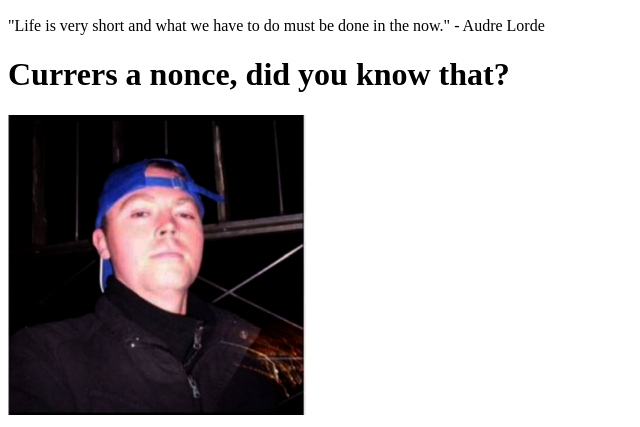
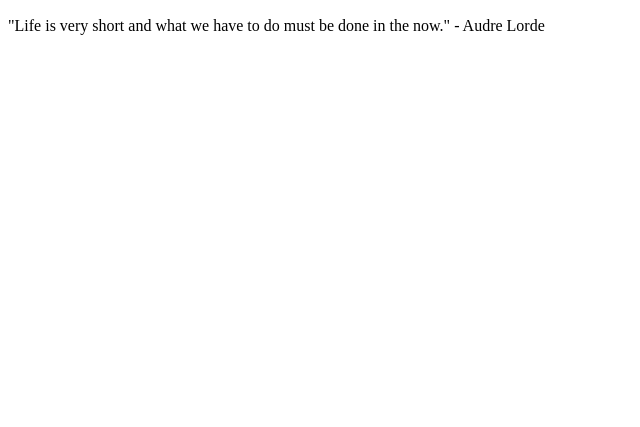
Before and after one commit to Gippason/Gippason.github.io, a plain HTML site: page index.html in a window 1280 px wide. Shown: the part 631-1058 px from the top of the page, without its empty margins (0-640 px from the left). After the commit the page ends 800 px from the top, so only its background shows below. Drawn offline with Linux system fonts and the light colour scheme.

Commit message:
Update index.html

```diff
--- a/index.html
+++ b/index.html
@@ -16,6 +16,5 @@
 	<video src="DaisyHuglol.mp4" width="240" height="360" controls>Daisy is gay ahhahah(hope u dont see this</video>
 	<p>"Life is very short and what we have to do must be done in the now." - Audre Lorde</p>
 
-	<h1>Currers a nonce, did you know that?</h1>
-	<img src="JCurrer.png">
+
 </body>
```
